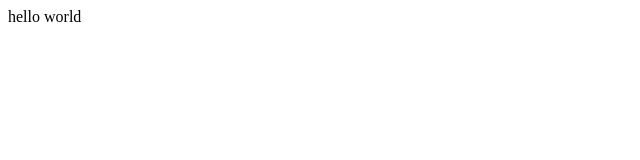
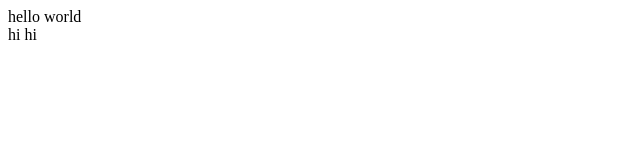
Before and after one commit to bebentorres/WD11_EXERCISE12_TORRES, a plain HTML site: page index.html in a window 1280 px wide. Shown: the full height of the page, 0-640 px from the left. Drawn offline with Linux system fonts and the light colour scheme.

Commit message:
edited index

```diff
--- a/index.html
+++ b/index.html
@@ -8,5 +8,11 @@
 </head>
 <body>
     hello world
+
+
+
+    <div>
+        hi hi
+    </div>
 </body>
 </html>
```
